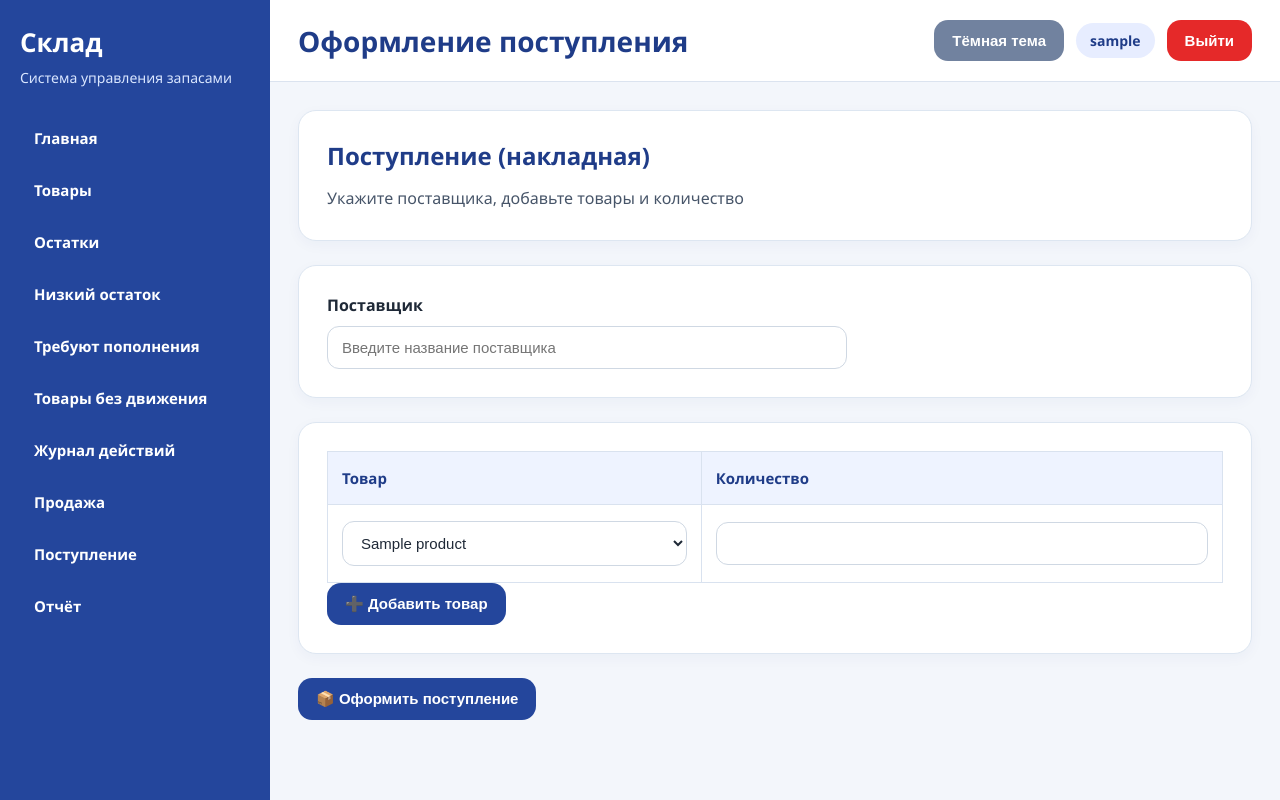
After one commit to llimarenko05-cmd/diplom-store, a Django app: page /receipts/new/ in a window 1280 px wide. The commit adds this page. Run offline with Django 5.2, Linux system fonts and the light colour scheme; a user stored in the database is signed in; tables that the repository leaves empty hold one stand-in row (values such as "Sample post").

Commit message:
добавлены поступления по накладной

```diff
--- a/inventory/models.py
+++ b/inventory/models.py
@@ -127,42 +127,6 @@ class Sale(models.Model):
         return f"Продажа: {self.product.name} - {self.quantity}"
 
 
-class ActionLog(models.Model):
-    ACTION_CHOICES = [
-        ("CREATE_PRODUCT", "Добавление товара"),
-        ("UPDATE_PRODUCT", "Редактирование товара"),
-        ("DELETE_PRODUCT", "Удаление товара"),
-        ("CREATE_SALE", "Оформление продажи"),
-        ("CREATE_RECEIPT", "Оформление поступления"),
-    ]
-
-    user = models.ForeignKey(
-        settings.AUTH_USER_MODEL,
-        on_delete=models.SET_NULL,
-        null=True,
-        blank=True,
-        verbose_name="Пользователь"
-    )
-    action_type = models.CharField("Тип действия", max_length=50, choices=ACTION_CHOICES)
-    product = models.ForeignKey(
-        Product,
-        on_delete=models.SET_NULL,
-        null=True,
-        blank=True,
-        verbose_name="Товар"
-    )
-    description = models.TextField("Описание")
-    created_at = models.DateTimeField("Дата и время", default=timezone.now)
-
-    class Meta:
-        verbose_name = "Журнал действий"
-        verbose_name_plural = "Журнал действий"
-        ordering = ["-created_at"]
-
-    def __str__(self):
-        username = self.user.username if self.user else "Неизвестный пользователь"
-        return f"{username} - {self.get_action_type_display()}"
-
 class SaleOrder(models.Model):
     created_at = models.DateTimeField("Дата продажи", auto_now_add=True)
 
@@ -204,3 +168,79 @@ class SaleItem(models.Model):
     @property
     def total_price(self):
         return self.quantity * self.price
+
+
+class ReceiptOrder(models.Model):
+    created_at = models.DateTimeField("Дата поступления", auto_now_add=True)
+    supplier_name = models.CharField("Поставщик", max_length=200)
+
+    class Meta:
+        verbose_name = "Поступление (накладная)"
+        verbose_name_plural = "Поступления (накладные)"
+        ordering = ["-created_at"]
+
+    def __str__(self):
+        return f"Накладная #{self.id} от {self.created_at.strftime('%d.%m.%Y %H:%M')}"
+
+    @property
+    def total_items_count(self):
+        return sum(item.quantity for item in self.items.all())
+
+
+class ReceiptItem(models.Model):
+    receipt = models.ForeignKey(
+        ReceiptOrder,
+        on_delete=models.CASCADE,
+        related_name='items',
+        verbose_name="Накладная"
+    )
+    product = models.ForeignKey(
+        Product,
+        on_delete=models.CASCADE,
+        verbose_name="Товар"
+    )
+    quantity = models.PositiveIntegerField("Количество")
+
+    class Meta:
+        verbose_name = "Позиция поступления"
+        verbose_name_plural = "Позиции поступления"
+
+    def __str__(self):
+        return f"{self.product.name} x {self.quantity}"
+
+
+class ActionLog(models.Model):
+    ACTION_CHOICES = [
+        ("CREATE_PRODUCT", "Добавление товара"),
+        ("UPDATE_PRODUCT", "Редактирование товара"),
+        ("DELETE_PRODUCT", "Удаление товара"),
+        ("CREATE_SALE", "Оформление продажи"),
+        ("CREATE_RECEIPT", "Оформление поступления"),
+    ]
+
+    user = models.ForeignKey(
+        settings.AUTH_USER_MODEL,
+        on_delete=models.SET_NULL,
+        null=True,
+        blank=True,
+        verbose_name="Пользователь"
+    )
+    action_type = models.CharField("Тип действия", max_length=50, choices=ACTION_CHOICES)
+    product = models.ForeignKey(
+        Product,
+        on_delete=models.SET_NULL,
+        null=True,
+        blank=True,
+        verbose_name="Товар"
+    )
+    description = models.TextField("Описание")
+    created_at = models.DateTimeField("Дата и время", default=timezone.now)
+
+    class Meta:
+        verbose_name = "Журнал действий"
+        verbose_name_plural = "Журнал действий"
+        ordering = ["-created_at"]
+
+    def __str__(self):
+        username = self.user.username if self.user else "Неизвестный пользователь"
+        return f"{username} - {self.get_action_type_display()}"
--- a/inventory/templates/inventory/base.html
+++ b/inventory/templates/inventory/base.html
@@ -26,7 +26,7 @@
                 <a href="/no-movement/">Товары без движения</a>
                 <a href="/action-log/">Журнал действий</a>
                 <a href="/sales/new/">Продажа</a>
-                <a href="/receipts/create/">Поступление</a>
+                <a href="/receipts/new/">Поступление</a>
                 <a href="/sales/report/">Отчёт</a>
                 {% endif %}
 
@@ -36,7 +36,7 @@
                 <a href="/low-stock/">Низкий остаток</a>
                 <a href="/replenishment/">Пополнение</a>
                 <a href="/no-movement/">Без движения</a>
-                <a href="/receipts/create/">Поступление</a>
+                <a href="/receipts/new/">Поступление</a>
                 <a href="/sales/report/">Отчёт</a>
                 {% endif %}
 
--- /dev/null
+++ b/inventory/templates/inventory/create_receipt_order.html
@@ -0,0 +1,69 @@
+{% extends 'inventory/base.html' %}
+
+{% block title %}Поступление{% endblock %}
+{% block page_title %}Оформление поступления{% endblock %}
+
+{% block content %}
+
+<div class="card">
+    <h2>Поступление (накладная)</h2>
+    <p>Укажите поставщика, добавьте товары и количество</p>
+</div>
+
+<form method="post">
+    {% csrf_token %}
+
+    <div class="card" style="margin-bottom: 24px;">
+        <label for="supplier_name" style="display: block; font-weight: 600; margin-bottom: 10px;">
+            Поставщик
+        </label>
+        <input type="text"
+               id="supplier_name"
+               name="supplier_name"
+               placeholder="Введите название поставщика"
+               style="width: 100%; max-width: 520px;"
+               required>
+    </div>
+
+    <div class="card">
+        <table>
+            <thead>
+                <tr>
+                    <th>Товар</th>
+                    <th>Количество</th>
+                </tr>
+            </thead>
+            <tbody id="receipt-items">
+                <tr>
+                    <td>
+                        <select name="product">
+                            {% for product in products %}
+                            <option value="{{ product.id }}">{{ product.name }}</option>
+                            {% endfor %}
+                        </select>
+                    </td>
+                    <td>
+                        <input type="number" name="quantity" min="1">
+                    </td>
+                </tr>
+            </tbody>
+        </table>
+
+        <button type="button" class="btn" onclick="addReceiptRow()">➕ Добавить товар</button>
+    </div>
+
+    <button type="submit" class="btn">📦 Оформить поступление</button>
+</form>
+
+<script>
+function addReceiptRow() {
+    const row = document.querySelector('#receipt-items tr').cloneNode(true);
+    const quantityInput = row.querySelector('input[name="quantity"]');
+    if (quantityInput) {
+        quantityInput.value = '';
+    }
+    document.getElementById('receipt-items').appendChild(row);
+}
+</script>
+
+{% endblock %}
--- a/inventory/urls.py
+++ b/inventory/urls.py
@@ -27,10 +27,11 @@ urlpatterns = [
     path('action-log/', views.action_log_list, name='action_log_list'),
 
     path('sales/create/', views.create_sale, name='create_sale'),
+    path('sales/new/', views.create_sale_order, name='create_sale_order'),
+
     path('receipts/create/', views.create_receipt, name='create_receipt'),
+    path('receipts/new/', views.create_receipt_order, name='create_receipt_order'),
 
     path('sales/report/', views.sales_report, name='sales_report'),
     path('sales/report/export/', views.export_sales_report_excel, name='export_sales_report_excel'),
-
-   path('sales/new/', views.create_sale_order, name='create_sale_order'),
 ]
--- a/inventory/views.py
+++ b/inventory/views.py
@@ -21,6 +21,8 @@ from .models import (
     StockReceipt,
     SaleOrder,
     SaleItem,
+    ReceiptOrder,
+    ReceiptItem,
 )
 
 
@@ -814,6 +816,102 @@ def create_receipt(request):
 
 
 @login_required
+def create_receipt_order(request):
+    if not (_is_admin(request.user) or _is_merchandiser(request.user)):
+        return _forbidden(request)
+
+    products = Product.objects.all().order_by('name')
+
+    if request.method == 'POST':
+        supplier_name = request.POST.get('supplier_name', '').strip()
+        product_ids = request.POST.getlist('product')
+        quantities = request.POST.getlist('quantity')
+
+        if not supplier_name:
+            messages.error(request, 'Укажите поставщика.')
+            return render(request, 'inventory/create_receipt_order.html', {'products': products})
+
+        filled_items = []
+        errors_found = False
+
+        for product_id, quantity_value in zip(product_ids, quantities):
+            product_id = str(product_id).strip()
+            quantity_value = str(quantity_value).strip()
+
+            if not product_id and not quantity_value:
+                continue
+
+            if not product_id or not quantity_value:
+                errors_found = True
+                messages.error(request, 'Заполните товар и количество во всех строках поступления.')
+                continue
+
+            try:
+                quantity = int(quantity_value)
+            except ValueError:
+                errors_found = True
+                messages.error(request, 'Количество должно быть целым числом.')
+                continue
+
+            if quantity <= 0:
+                errors_found = True
+                messages.error(request, 'Количество должно быть больше нуля.')
+                continue
+
+            try:
+                product = Product.objects.get(id=product_id)
+            except Product.DoesNotExist:
+                errors_found = True
+                messages.error(request, 'Один из выбранных товаров не найден.')
+                continue
+
+            filled_items.append({
+                'product': product,
+                'quantity': quantity,
+            })
+
+        if not filled_items:
+            messages.error(request, 'Добавьте хотя бы один товар для поступления.')
+            return render(request, 'inventory/create_receipt_order.html', {'products': products})
+
+        if errors_found:
+            return render(request, 'inventory/create_receipt_order.html', {'products': products})
+
+        receipt_order = ReceiptOrder.objects.create(supplier_name=supplier_name)
+
+        for item in filled_items:
+            product = item['product']
+            quantity = item['quantity']
+
+            ReceiptItem.objects.create(
+                receipt=receipt_order,
+                product=product,
+                quantity=quantity
+            )
+
+            StockReceipt.objects.create(
+                product=product,
+                quantity=quantity,
+                supplier=supplier_name,
+                comment=f'Поступление по накладной №{receipt_order.id}'
+            )
+
+            _log_action(
+                user=request.user,
+                action_type="CREATE_RECEIPT",
+                product=product,
+                description=f'Оформлено поступление по накладной №{receipt_order.id}: "{product.name}" в количестве {quantity}'
+            )
+
+        messages.success(request, f'Поступление оформлено. Накладная №{receipt_order.id}')
+        return redirect('create_receipt_order')
+
+    return render(request, 'inventory/create_receipt_order.html', {
+        'products': products
+    })
+
+
+@login_required
 def product_history(request, product_id):
     if not (_is_admin(request.user) or _is_merchandiser(request.user) or _is_seller(request.user)):
         return _forbidden(request)
```
Also changed, not shown: inventory/admin.py (+30 -11 lines), inventory/migrations/0009_receiptorder_receiptitem.py (added).
